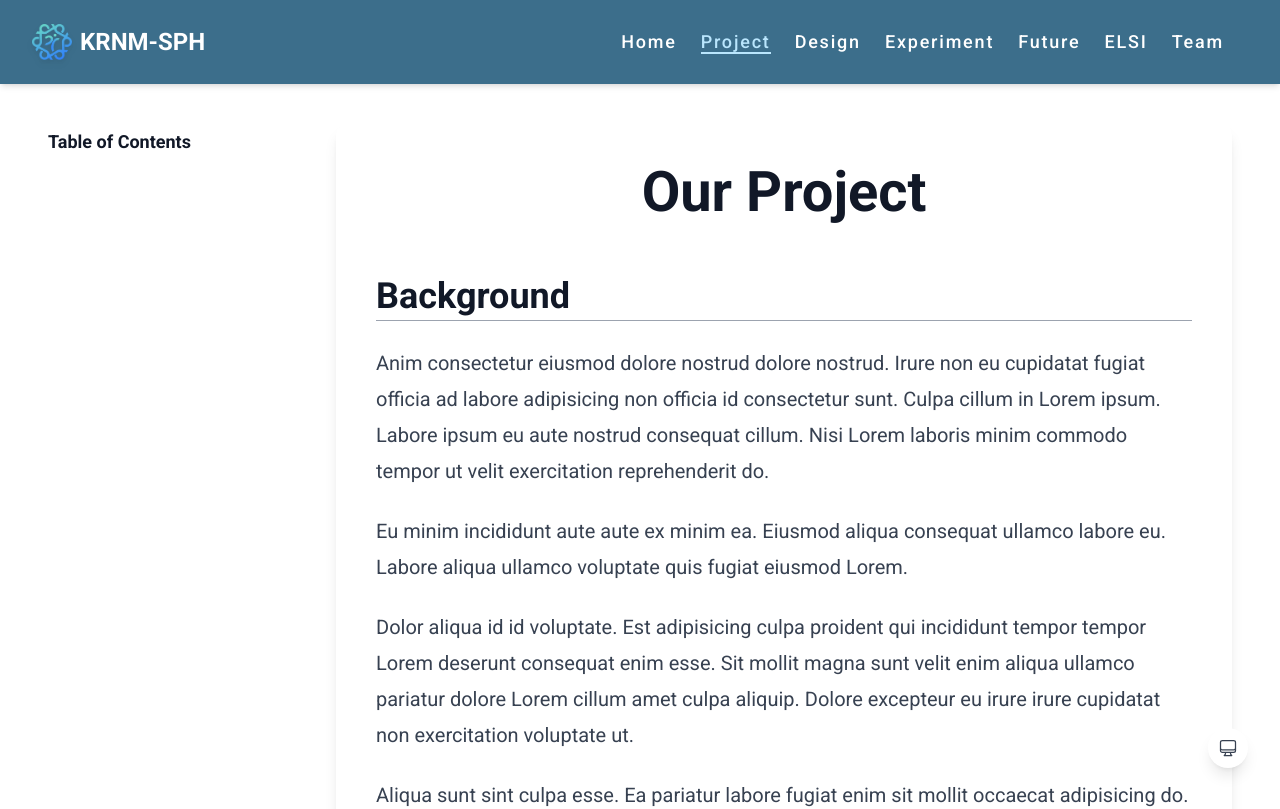
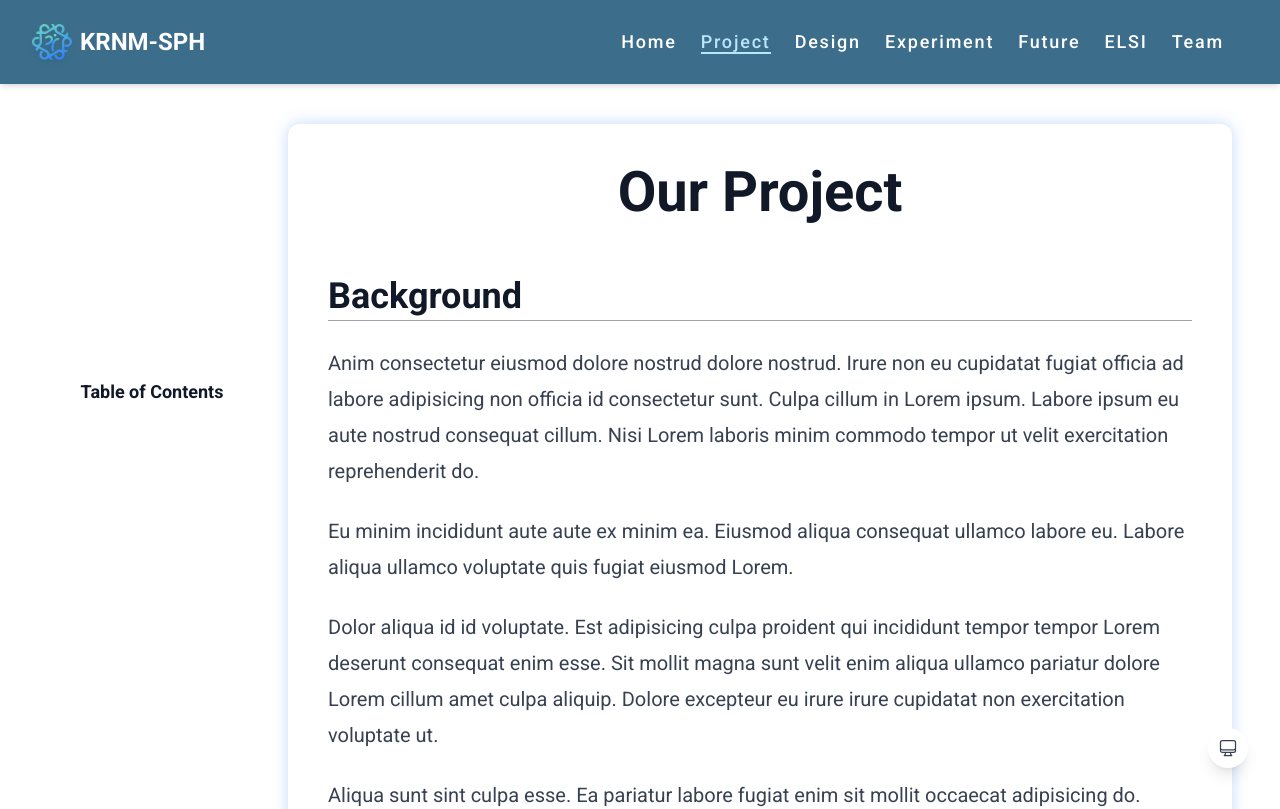
Before and after one commit to AQiu-2003/biomodkrnm-sph2024.com, a Next.js app: page /project in a window 1280 px wide. Shown: the top 809 px of the page. Built offline with nearby package versions, Linux system fonts and the light colour scheme.

Commit message:
update table of contents styles

```diff
--- a/src/app/(mdx)/layout.tsx
+++ b/src/app/(mdx)/layout.tsx
@@ -7,9 +7,9 @@ export default function MarkdownLayout({
   children: React.ReactNode;
 }) {
   return (
-    <div className='mx-auto flex max-w-7xl gap-8 lg:px-4'>
+    <div className='mx-auto flex max-w-7xl gap-4 lg:px-4'>
       <TableOfContents />
-      <article className='prose max-w-none flex-1 rounded-xl bg-white p-5 lg:p-10 transition-shadow duration-300 dark:prose-invert lg:prose-xl dark:bg-gray-800 lg:ml-64 lg:shadow-lg lg:hover:shadow-xl'>
+      <article className='prose mb-8 max-w-none flex-1 rounded-xl bg-white p-5 shadow-[0_0_15px_rgba(59,130,246,0.3)] transition-shadow duration-300 dark:prose-invert lg:prose-xl hover:shadow-[0_0_25px_rgba(59,130,246,0.4)] dark:bg-gray-800 lg:ml-56 lg:p-10'>
         {children}
       </article>
     </div>
--- a/src/components/TableOfContents.tsx
+++ b/src/components/TableOfContents.tsx
@@ -12,10 +12,12 @@ interface TOCItem {
 export default function TableOfContents() {
   const [headings, setHeadings] = useState<TOCItem[]>([]);
   const [activeId, setActiveId] = useState<string>('');
+  const [isLoading, setIsLoading] = useState(true);
   const pathname = usePathname();
 
   // 处理点击事件
-  const handleClick = useCallback((e: React.MouseEvent<HTMLAnchorElement>, id: string) => {
+  const handleClick = useCallback(
+    (e: React.MouseEvent<HTMLAnchorElement>, id: string) => {
       e.preventDefault();
       const element = document.querySelector(`div[id="${id}"]`);
       if (element) {
@@ -25,21 +27,26 @@ export default function TableOfContents() {
 
         window.scrollTo({
           top: offsetPosition,
-        behavior: 'smooth'
+          behavior: 'smooth',
         });
 
         // 直接设置活动 ID
         setActiveId(id);
       }
-  }, []);
+    },
+    []
+  );
 
   useEffect(() => {
+    setIsLoading(true);
+
+    const timer = setTimeout(() => {
       const elements = Array.from(document.querySelectorAll('h1, h2, h3'))
-      .map(element => {
+        .map((element) => {
           const anchorDiv = element.querySelector('.anchor');
           const id = anchorDiv?.id || '';
           const textNode = Array.from(element.childNodes).find(
-          node => node.nodeType === Node.TEXT_NODE
+            (node) => node.nodeType === Node.TEXT_NODE
           );
           return {
             id,
@@ -47,9 +54,10 @@ export default function TableOfContents() {
             level: Number(element.tagName.charAt(1)),
           };
         })
-      .filter(item => item.id && item.text);
+        .filter((item) => item.id && item.text);
 
       setHeadings(elements);
+      setIsLoading(false);
 
       let timer: NodeJS.Timeout;
       const observer = new IntersectionObserver(
@@ -66,7 +74,7 @@ export default function TableOfContents() {
         },
         {
           rootMargin: '-80px 0px -50% 0px',
-        threshold: [0.5, 1]
+          threshold: [0.5, 1],
         }
       );
 
@@ -81,12 +89,31 @@ export default function TableOfContents() {
         observer.disconnect();
         clearTimeout(timer);
       };
+    }, 100);
+
+    return () => {
+      clearTimeout(timer);
+    };
   }, [pathname]);
 
   return (
     <nav className='hidden lg:block'>
-      <div className='fixed top-32 max-h-[calc(100vh-8rem)] w-56 overflow-auto pr-4'>
-        <h3 className='mb-4 font-bold text-lg text-gray-900 dark:text-gray-100'>
+      {isLoading ? (
+        <div className='fixed top-1/2 max-h-[calc(100vh-8rem)] w-56 -translate-y-1/2 overflow-auto pr-4'>
+          <div className='animate-pulse space-y-2'>
+            {[...Array(5)].map((_, index) => (
+              <div
+                key={index}
+                className='h-4 rounded bg-gray-200 dark:bg-gray-700'
+                style={{ width: `${Math.random() * 30 + 70}%` }}
+              />
+            ))}
+          </div>
+        </div>
+      ) : (
+        <nav className='hidden lg:block'>
+          <div className='fixed top-1/2 max-h-[calc(100vh-8rem)] w-56 -translate-y-1/2 overflow-auto pr-4 transition-all duration-300 ease-in-out'>
+            <h3 className='mb-4 text-center text-lg font-bold text-gray-900 dark:text-gray-100'>
               Table of Contents
             </h3>
             <ul className='space-y-2 text-sm'>
@@ -94,12 +121,12 @@ export default function TableOfContents() {
                 <li
                   key={heading.id}
                   style={{ paddingLeft: `${(heading.level - 1) * 1}rem` }}
-              className='transform transition-transform duration-200 hover:translate-x-1'
+                  className='transform transition-all duration-200 hover:translate-x-1'
                 >
                   <a
                     onClick={(e) => handleClick(e, heading.id)}
                     href={`#${heading.id}`}
-                className={`block rounded-lg py-1 transition-all duration-200 hover:text-sky-600 ${
+                    className={`block rounded-lg py-1 text-center transition-all duration-200 hover:text-sky-600 ${
                       activeId === heading.id
                         ? 'font-medium text-sky-600'
                         : 'text-gray-600 dark:text-gray-400'
@@ -112,5 +139,7 @@ export default function TableOfContents() {
             </ul>
           </div>
         </nav>
+      )}
+    </nav>
   );
 }
```
Lines whose indentation alone changed are shown as unchanged.
